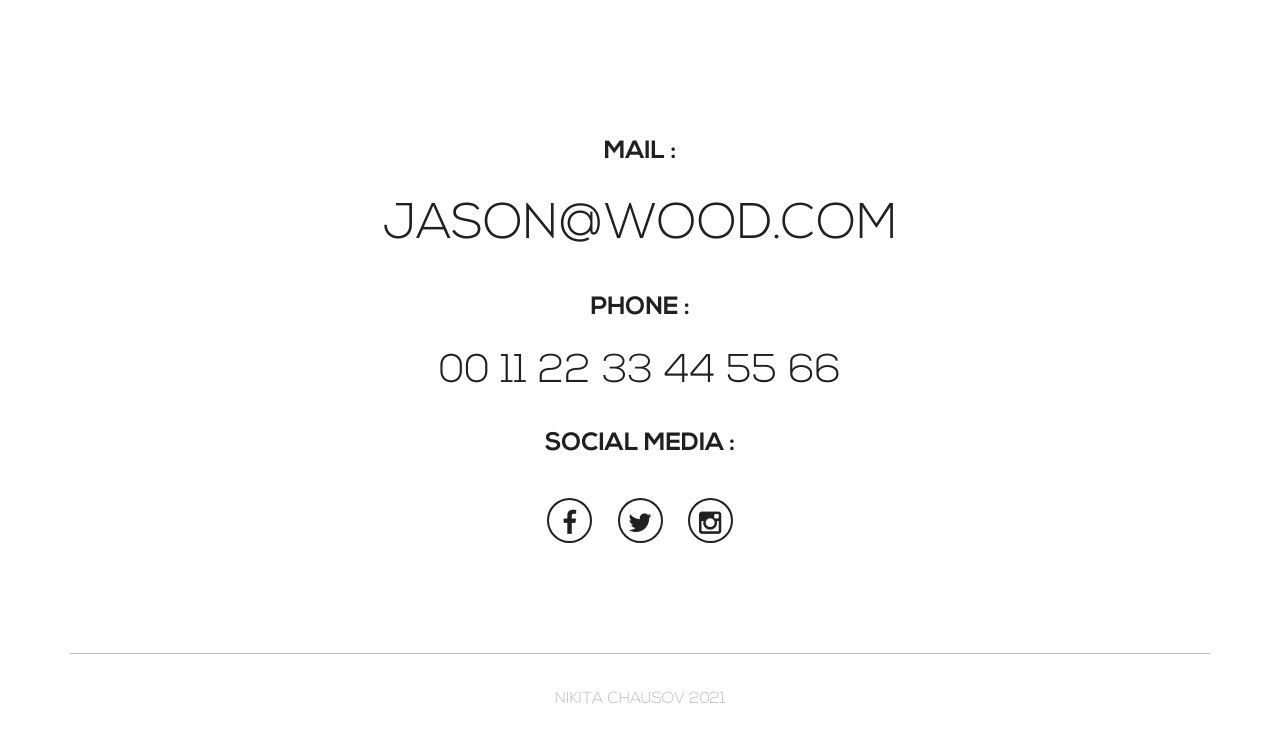
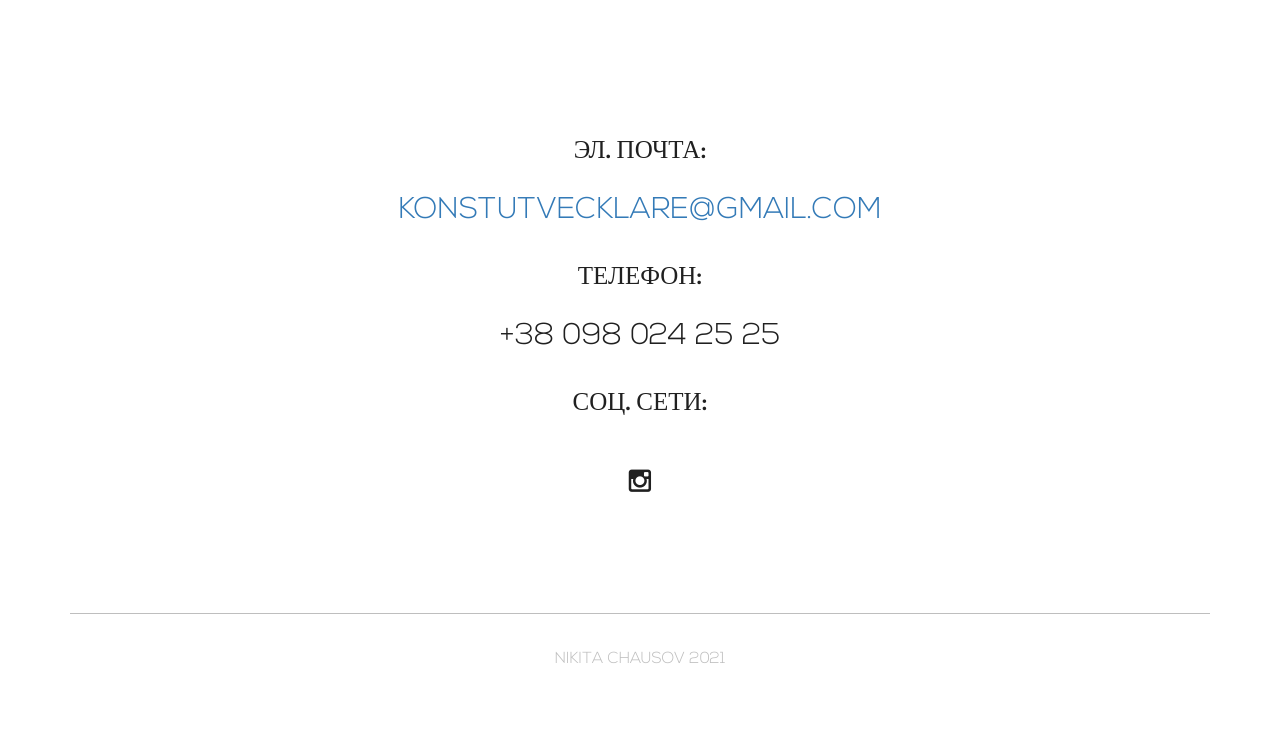
Before and after one commit to Lo1z/Nikita-portfolio, a plain HTML site: page index.html in a window 1280 px wide. Shown: the part 2739-3481 px from the top of the page. After the commit the page ends 3443 px from the top, so only its background shows below. Drawn offline with Linux system fonts and the light colour scheme.

Commit message:
implement contact section

```diff
--- a/assets/css/style.css
+++ b/assets/css/style.css
@@ -586,19 +586,20 @@ textarea::-ms-input-placeholder
 	font-size:25px;
 	font-family:'nexa_boldregular';
 }
-.contact-details .contact-category .mail h2{
-	font-size:50px;
-	font-family:'nexa_lightregular';
+.contact-details .contact-category .mail p{
+	font-size: 30px;
+    font-family:'nexa_lightregular';
+    color: #3b3b3b;
 }
-.contact-details .contact-category .phone h5{
-	font-size:40px;
+.contact-details .contact-category .phone p{
+	font-size:30px;
 	font-family:'nexa_lightregular';
 }
 .contact-details .contact-category .social a {
     font-size: 26px;
     color: #202020;
-    border: 2px solid #202020;
-    border-radius: 100%;
+    /* border: 2px solid #202020; */
+    /* border-radius: 100%; */
     height: 45px;
     width: 45px;
 	margin: 10px;
@@ -610,7 +611,7 @@ textarea::-ms-input-placeholder
 	-moz-transition:.3s ease-in-out;
 }
 .contact-details .contact-category .social a :hover{
-    color:red;
+    color:#23527c;
 }
 
 /* For Footer Section */
--- a/index.html
+++ b/index.html
@@ -181,24 +181,24 @@
 
 						<div class="contact-category">
 							<div class="mail">
-								<h4>Mail :</h4>
-								<h2>Jason@wood.com</h2>
+								<h4>Эл. почта:</h4>
+								<p>
+									<a href="mailto: konstutvecklare@gmail.com"> konstutvecklare@gmail.com</a>
+								</p>
 							</div>
 						</div>
 
 						<div class="contact-category">
 							<div class="phone">
-								<h4>Phone :</h4>
-								<h5>00 11 22 33 44 55 66</h5>
+								<h4>Телефон:</h4>
+								<p>+38 098 024 25 25</p>
 							</div>
 						</div>
 
 						<div class="contact-category">
 							<div class="social">
-								<h4>Social Media :</h4>
-								<a href="#"><i class="fa fa-facebook"></i></a>
-								<a href="#"><i class="fa fa-twitter"></i></a>
-								<a href="#"><i class="fa fa-instagram"></i></a>
+								<h4>Соц. сети:</h4>
+								<a href="https://www.instagram.com/nikacjido/"><i class="fa fa-instagram"></i></a>
 							</div>
 						</div>
 
```
